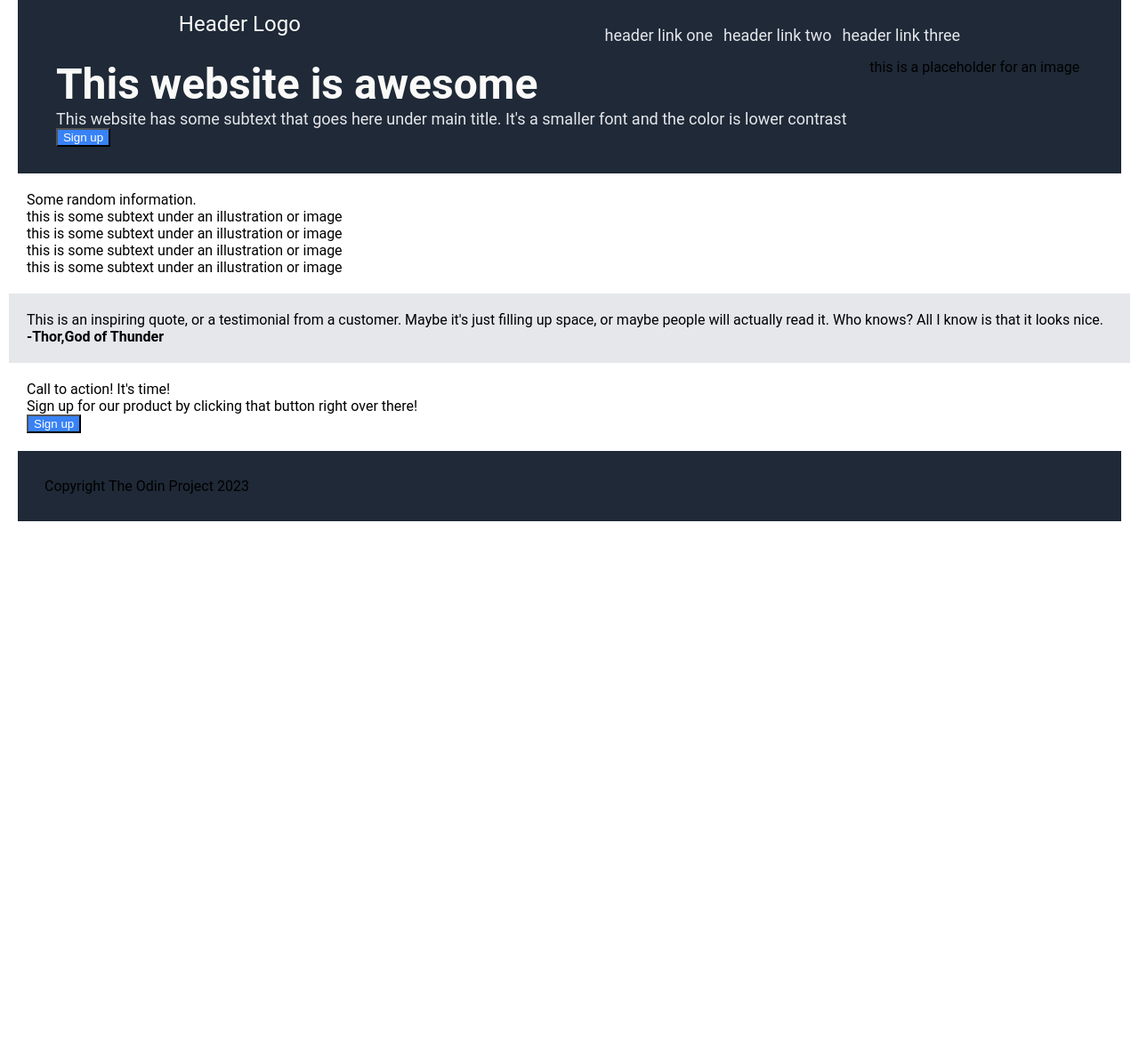
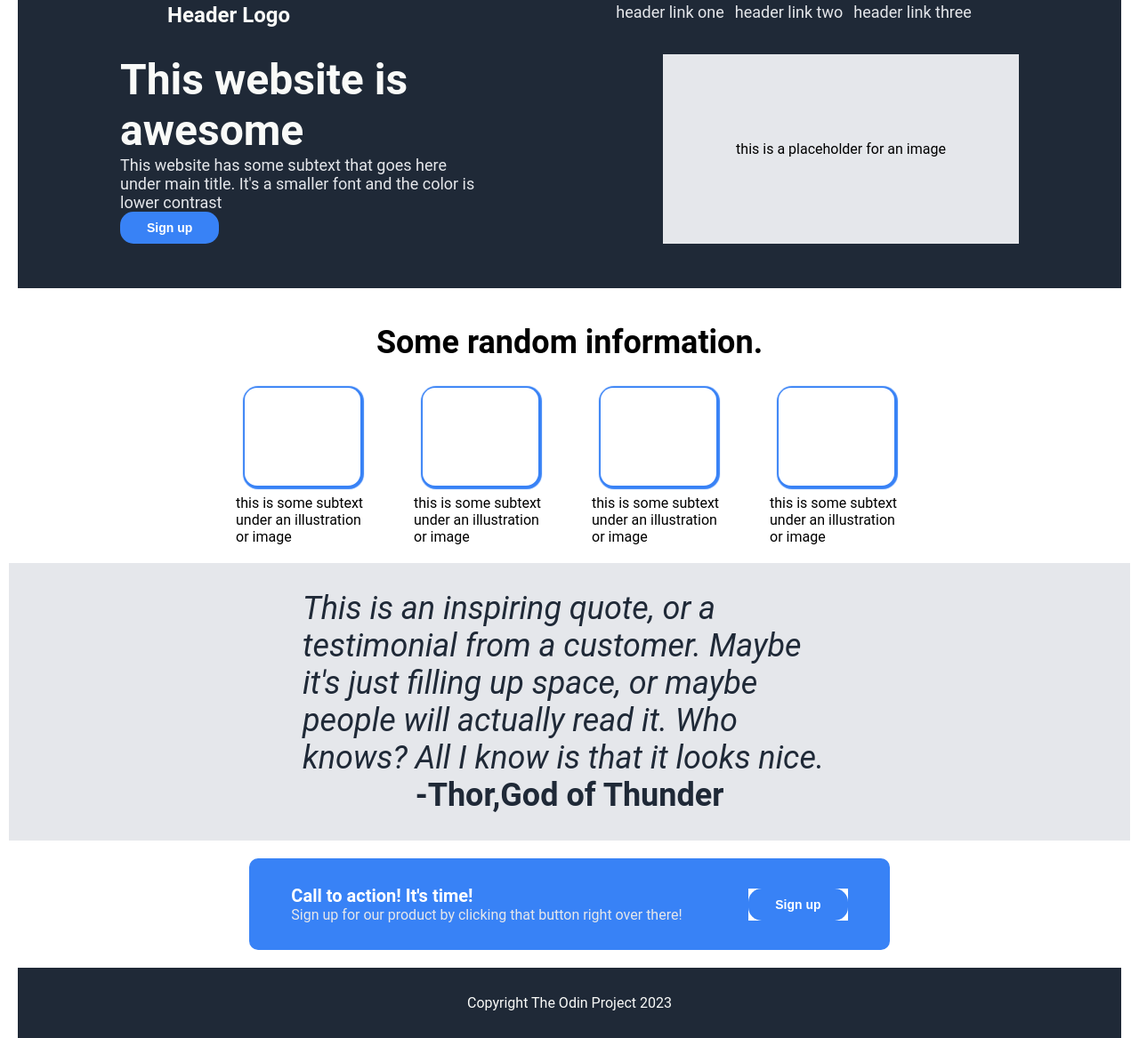
Before and after one commit to Walter-12/Project-Landing-page, a plain HTML site: page index.html in a window 1280 px wide. Shown: the part 17-1184 px from the top of the page at 89% size. Before the commit the page ends 800 px from the top, so only its background shows below. Drawn offline with Linux system fonts and the light colour scheme.

Commit message:
A lot of changes:     divs added to html
done and dusted

```diff
--- a/index.html
+++ b/index.html
@@ -26,26 +26,34 @@
                 </div>
 
 
-                <div class="box">this is a placeholder for an image
-                    <img src="#" alt="">
+                <div class="box">
+                    <div class="image">this is a placeholder for an image<img src="#" alt=""></div>
                 </div>
             </div>
         </div>
 
         <div class="container">
+            <div class="container-title">
                 <div class="title">Some random information.</div>
-
+            </div>
+            <div class="cards">
+                <div class="info">
                     <div class="card"></div>
                     <div class="text">this is some subtext under an illustration or image</div>
-
+                </div>
+                <div class="info">
                     <div class="card"></div>
                     <div class="text">this is some subtext under an illustration or image</div>
-
+                </div>
+                <div class="info">
                     <div class="card"></div>
                     <div class="text">this is some subtext under an illustration or image</div>
-
+                </div>
+                <div class="info">
                     <div class="card"></div>
                     <div class="text">this is some subtext under an illustration or image</div>
+                </div>
+            </div>
         </div>
 
         <div class="quote">
@@ -53,16 +61,25 @@
                 customer. Maybe it's just filling up space, or maybe
                 people will actually read it. Who knows? All I know
                 is that it looks nice.
+            </div>
             <strong>-Thor,God of Thunder</strong>
+
+        </div>
+
+        <div class="content">
+            <div class="cont">
+                <div class="left">
+                    <div class="content-text">Call to action! It's time!</div>
+                    <div class="subtext">Sign up for our product by clicking that button right over there!</div>
+                </div>
+                <div class="right">
+                    <div class="content-button"><button>Sign up</button></div>
+                </div>
             </div>
         </div>
 
-        <div class="content">
-            <div class="text">Call to action! It's time!</div>
-            <div class="subtext">Sign up for our product by clicking that button right over there!</div>
-            <button>Sign up</button>
+        <div class="footer">
+            <div class="footer-text">Copyright The Odin Project 2023</div>
         </div>
-
-        <div class="footer">Copyright The Odin Project 2023</div>
     </body>
 </html>
--- a/style.css
+++ b/style.css
@@ -4,34 +4,44 @@ body{
     font-family: Roboto, sans-serif;
     display: flex;
     flex-direction: column;
-   /* background-color: black;*/
+    flex: 1;
+
 }
 
-.header,.footer{
+.header{
     background-color: #1F2937;
-    padding: 30px;
+    padding: 20px;
     margin:0 10px;
 }
 
 .logo{
     color: #f9faf8;
     font-size: 24px;
+    font-weight: bold;
+    margin-right: 50px;
+
 }
 
 .upper-header{
     display: flex;
     justify-content: space-around;
+    gap: 20px;
 
 }
+
 .lower-header{
     display: flex;
     justify-content: space-around;
+    margin: 30px 0;
+    gap: 20px;
 }
 
 ul{
     list-style: none;
+    margin: 0;
+    padding: 0;
+}
 
-}
 .links{
     display: flex;
     justify-content: center;
@@ -48,6 +58,19 @@ a{
     color: #f9faf8;
 }
 
+.header-text,.box{
+
+    width: 400px;
+}
+
+.box{
+    background-color: #E5E7EB;
+    display: flex;
+    justify-content: center;
+    align-items: center;
+
+}
+
 a,.sec-text{
     color: #e5e7eb;
     font-size: 18px;
@@ -56,23 +79,115 @@ a,.sec-text{
 button{
     background-color: #3882f6;
     color: #fff;
+    border: 0;
+    padding: 10px 30px ;
+    border-radius: 15px 15px 15px 15px;
+    font-size: 14px;
+    font-weight: bold;
 }
 
 .container{
     margin: 0;
     padding: 20px;
+    display: flex;
+    flex-direction: column;
+    justify-content: center;
+    align-items: center;
 
+
+}
+.cards{
+    display: flex;
+    justify-content: center;
+    align-items: center;
+    gap: 50px;
+}
+.info{
+    display: flex;
+    width: 150px;
+    flex-wrap: wrap;
+
+}
+.card{
+    border-radius: 14px;
+    box-shadow: 1px 1px 1px 3px#3882f6;
+    height: 110px;
+    width: 150px;
+    margin: 10px;
+}
+
+.title{
+   font-size: 36px;
+   font-weight: bolder;
+   margin: 20px;
 }
 
 .quote{
     background-color: #E5E7EB;
     margin: 0;
-    padding: 20px;
+    padding: 30px;
+    display: flex;
+    justify-content: center;
+    align-items: center;
+    flex-direction: column;
+}
+
+.quote-text{
+    font-size: 36px;
+    color:#1F2937 ;
+    font-style: italic;
+    width: 600px;
+
+}
+
+strong{
+    font-size: 36px;
+    color:#1F2937
 
 }
 
 .content{
     margin: 0;
     padding: 20px;
+    display: flex;
+    justify-content: center;
+    align-items: center;
+}
+
+.cont{
+    background-color:#3882f6 ;
+    display: flex;
+    justify-content: space-around;
+    align-items: center;
+    padding: 30px 10px;
+    width: 700px;
+    border-radius: 10px;
 
 }
+
+.content-button{
+    background-color: #fff;
+
+
+}
+
+.content-text{
+    color: #fff;
+    font-size: 20px;
+    font-weight: bold;
+}
+
+.subtext{
+    color: #E5E7EB;
+
+}
+
+.footer{
+    display: flex;
+    justify-content: center;
+    align-items: center;
+    background-color: #1F2937;
+    padding: 30px;
+    margin:0 10px;
+    color: #f9faf8;
+}
```
Lines whose indentation alone changed are shown as unchanged.
